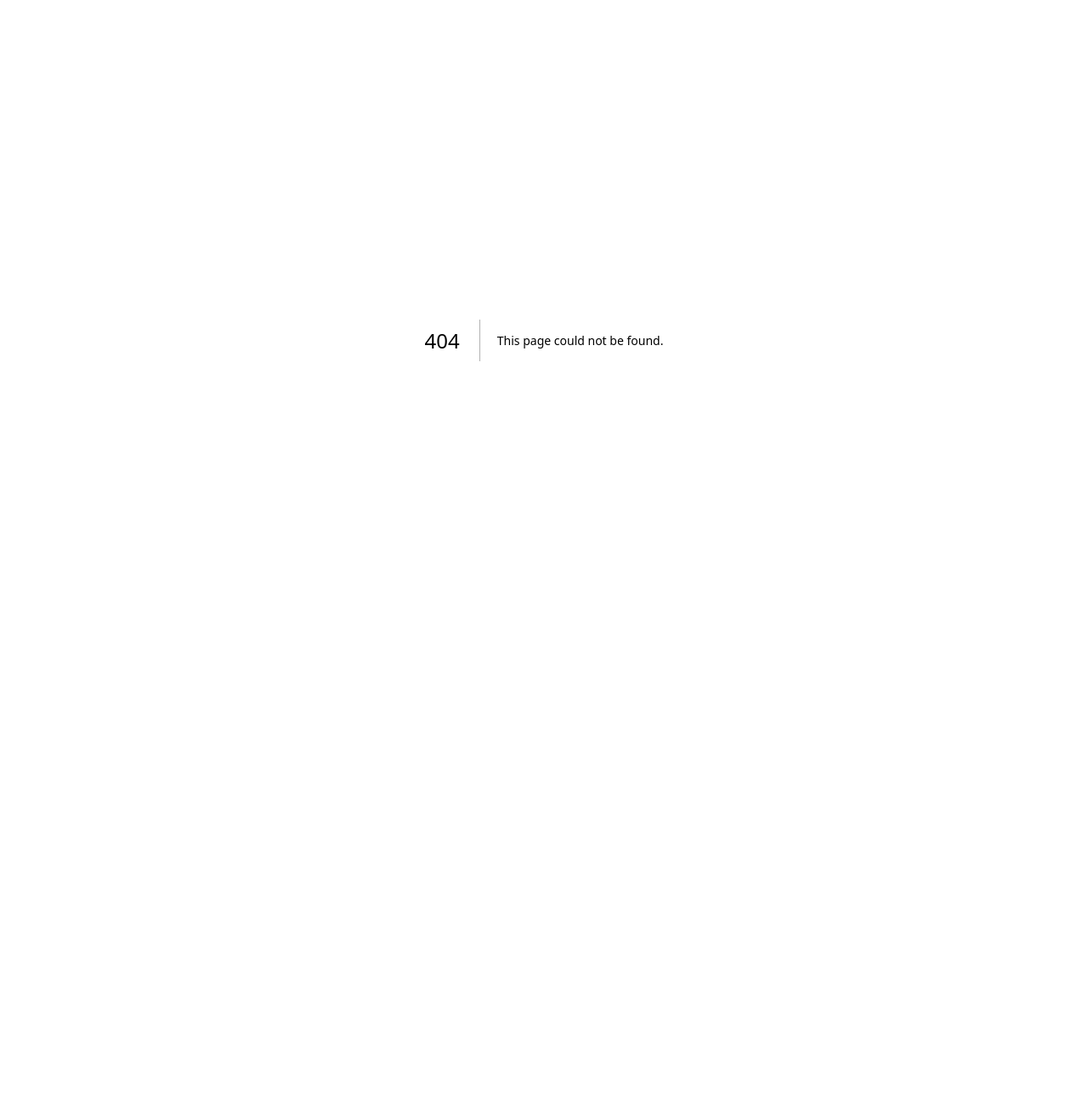
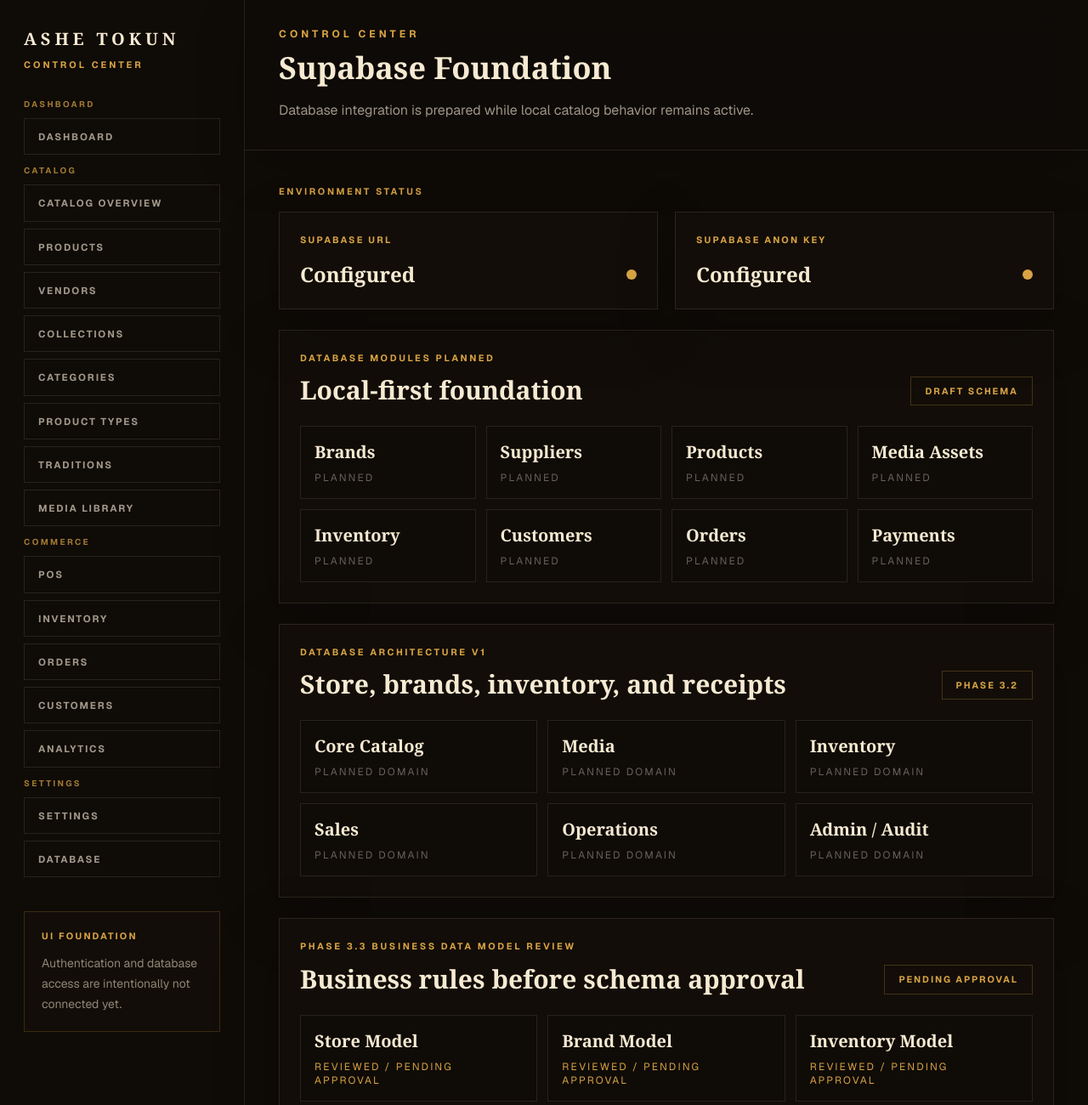
Before and after one commit to fxaleman03-coder/ashe-tokun, a Next.js app: page /admin/database in a window 1280 px wide. Before the commit this address had no page. Shown: the top 1300 px of the page at 85% size. Before the commit the page ends 800 px from the top, so only its background shows below. Built offline with nearby package versions, Linux system fonts and the light colour scheme; no server answers.

Commit message:
feat: complete commerce UI foundation and database architecture planning

```diff
--- /dev/null
+++ b/app/admin/database/page.tsx
@@ -0,0 +1,194 @@
+import AdminShell from "@/components/admin/AdminShell";
+import { getSupabaseEnvironmentStatus } from "@/lib/supabase/server";
+
+const plannedModules = [
+  "Brands",
+  "Suppliers",
+  "Products",
+  "Media Assets",
+  "Inventory",
+  "Customers",
+  "Orders",
+  "Payments",
+];
+
+const architectureDomains = [
+  "Core Catalog",
+  "Media",
+  "Inventory",
+  "Sales",
+  "Operations",
+  "Admin / Audit",
+];
+
+const businessReviewCards = [
+  "Store Model",
+  "Brand Model",
+  "Inventory Model",
+  "Sales Model",
+  "Future Operations",
+  "Migration Strategy",
+];
+
+function StatusCard({
+  label,
+  configured,
+}: {
+  label: string;
+  configured: boolean;
+}) {
+  return (
+    <article className="border border-[#f7ead2]/10 bg-[#120d08] p-6 shadow-[0_22px_70px_rgba(0,0,0,0.22)]">
+      <p className="text-[0.68rem] font-bold uppercase tracking-[0.2em] text-[#d8a344]">
+        {label}
+      </p>
+      <div className="mt-4 flex items-center justify-between gap-4">
+        <p className="font-serif text-2xl font-semibold text-[#f7ead2]">
+          {configured ? "Configured" : "Missing"}
+        </p>
+        <span
+          className={`h-3 w-3 rounded-full ${
+            configured ? "bg-[#d8a344]" : "bg-[#e8dcc8]/28"
+          }`}
+        />
+      </div>
+    </article>
+  );
+}
+
+export default function AdminDatabasePage() {
+  const environmentStatus = getSupabaseEnvironmentStatus();
+
+  return (
+    <AdminShell
+      title="Supabase Foundation"
+      description="Database integration is prepared while local catalog behavior remains active."
+    >
+      <div className="space-y-6">
+        <section>
+          <p className="mb-4 text-[0.68rem] font-bold uppercase tracking-[0.24em] text-[#d8a344]">
+            Environment Status
+          </p>
+          <div className="grid gap-5 md:grid-cols-2">
+            <StatusCard
+              label="Supabase URL"
+              configured={environmentStatus.hasUrl}
+            />
+            <StatusCard
+              label="Supabase anon key"
+              configured={environmentStatus.hasAnonKey}
+            />
+          </div>
+        </section>
+
+        <section className="border border-[#f7ead2]/10 bg-[#120d08] p-6 shadow-[0_22px_70px_rgba(0,0,0,0.22)]">
+          <div className="flex flex-wrap items-end justify-between gap-4">
+            <div>
+              <p className="text-[0.68rem] font-bold uppercase tracking-[0.24em] text-[#d8a344]">
+                Database Modules Planned
+              </p>
+              <h2 className="mt-3 font-serif text-3xl font-semibold text-[#f7ead2]">
+                Local-first foundation
+              </h2>
+            </div>
+            <span className="border border-[#d8a344]/25 px-4 py-2 text-[0.68rem] font-bold uppercase tracking-[0.18em] text-[#d8a344]">
+              Draft Schema
+            </span>
+          </div>
+
+          <div className="mt-6 grid gap-3 sm:grid-cols-2 xl:grid-cols-4">
+            {plannedModules.map((moduleName) => (
+              <article
+                key={moduleName}
+                className="border border-[#f7ead2]/10 bg-[#0f0b07] p-4"
+              >
+                <p className="font-serif text-xl font-semibold text-[#f7ead2]">
+                  {moduleName}
+                </p>
+                <p className="mt-2 text-xs uppercase tracking-[0.18em] text-[#e8dcc8]/42">
+                  Planned
+                </p>
+              </article>
+            ))}
+          </div>
+        </section>
+
+        <section className="border border-[#f7ead2]/10 bg-[#120d08] p-6 shadow-[0_22px_70px_rgba(0,0,0,0.22)]">
+          <div className="flex flex-wrap items-end justify-between gap-4">
+            <div>
+              <p className="text-[0.68rem] font-bold uppercase tracking-[0.24em] text-[#d8a344]">
+                Database Architecture v1
+              </p>
+              <h2 className="mt-3 font-serif text-3xl font-semibold text-[#f7ead2]">
+                Store, brands, inventory, and receipts
+              </h2>
+            </div>
+            <span className="border border-[#d8a344]/25 px-4 py-2 text-[0.68rem] font-bold uppercase tracking-[0.18em] text-[#d8a344]">
+              Phase 3.2
+            </span>
+          </div>
+
+          <div className="mt-6 grid gap-3 sm:grid-cols-2 xl:grid-cols-3">
+            {architectureDomains.map((domain) => (
+              <article
+                key={domain}
+                className="border border-[#f7ead2]/10 bg-[#0f0b07] p-4"
+              >
+                <p className="font-serif text-xl font-semibold text-[#f7ead2]">
+                  {domain}
+                </p>
+                <p className="mt-2 text-xs uppercase tracking-[0.18em] text-[#e8dcc8]/42">
+                  Planned domain
+                </p>
+              </article>
+            ))}
+          </div>
+        </section>
+
+        <section className="border border-[#f7ead2]/10 bg-[#120d08] p-6 shadow-[0_22px_70px_rgba(0,0,0,0.22)]">
+          <div className="flex flex-wrap items-end justify-between gap-4">
+            <div>
+              <p className="text-[0.68rem] font-bold uppercase tracking-[0.24em] text-[#d8a344]">
+                Phase 3.3 Business Data Model Review
+              </p>
+              <h2 className="mt-3 font-serif text-3xl font-semibold text-[#f7ead2]">
+                Business rules before schema approval
+              </h2>
+            </div>
+            <span className="border border-[#d8a344]/25 px-4 py-2 text-[0.68rem] font-bold uppercase tracking-[0.18em] text-[#d8a344]">
+              Pending Approval
+            </span>
+          </div>
+
+          <div className="mt-6 grid gap-3 sm:grid-cols-2 xl:grid-cols-3">
+            {businessReviewCards.map((card) => (
+              <article
+                key={card}
+                className="border border-[#f7ead2]/10 bg-[#0f0b07] p-4"
+              >
+                <p className="font-serif text-xl font-semibold text-[#f7ead2]">
+                  {card}
+                </p>
+                <p className="mt-2 text-xs uppercase tracking-[0.18em] text-[#d8a344]">
+                  Reviewed / Pending Approval
+                </p>
+              </article>
+            ))}
+          </div>
+        </section>
+
+        <section className="border border-[#d8a344]/25 bg-[#120d08] p-6 shadow-[0_22px_70px_rgba(0,0,0,0.22)]">
+          <p className="font-serif text-2xl font-semibold text-[#f7ead2]">
+            Database integration is prepared but local catalog behavior remains
+            active.
+          </p>
+          <p className="mt-3 max-w-3xl text-sm leading-6 text-[#e8dcc8]/58">
+            Product Studio, POS, Product Wizard, and storefront catalog flows
+            continue using the existing local seed data and browser-local
+            overrides until a future integration phase connects persistence.
+          </p>
+        </section>
+      </div>
+    </AdminShell>
+  );
+}
--- a/components/admin/AdminSidebar.tsx
+++ b/components/admin/AdminSidebar.tsx
@@ -30,7 +30,10 @@
   },
   {
     title: "Settings",
-    links: [{ href: "/admin/settings", label: "Settings" }],
+    links: [
+      { href: "/admin/settings", label: "Settings" },
+      { href: "/admin/database", label: "Database" },
+    ],
   },
 ];
 
--- /dev/null
+++ b/lib/supabase/client.ts
@@ -0,0 +1,16 @@
+import { createClient, type SupabaseClient } from "@supabase/supabase-js";
+
+const supabaseUrl = process.env.NEXT_PUBLIC_SUPABASE_URL;
+const supabaseAnonKey = process.env.NEXT_PUBLIC_SUPABASE_ANON_KEY;
+
+export function isSupabaseConfigured() {
+  return Boolean(supabaseUrl && supabaseAnonKey);
+}
+
+export function createSupabaseBrowserClient(): SupabaseClient | null {
+  if (!supabaseUrl || !supabaseAnonKey) {
+    return null;
+  }
+
+  return createClient(supabaseUrl, supabaseAnonKey);
+}
--- /dev/null
+++ b/lib/supabase/server.ts
@@ -0,0 +1,23 @@
+import { createClient, type SupabaseClient } from "@supabase/supabase-js";
+
+const supabaseUrl = process.env.NEXT_PUBLIC_SUPABASE_URL;
+const supabaseAnonKey = process.env.NEXT_PUBLIC_SUPABASE_ANON_KEY;
+
+export function getSupabaseEnvironmentStatus() {
+  return {
+    hasUrl: Boolean(supabaseUrl),
+    hasAnonKey: Boolean(supabaseAnonKey),
+  };
+}
+
+export function createSupabaseServerClient(): SupabaseClient | null {
+  if (!supabaseUrl || !supabaseAnonKey) {
+    return null;
+  }
+
+  return createClient(supabaseUrl, supabaseAnonKey, {
+    auth: {
+      persistSession: false,
+    },
+  });
+}
--- a/package.json
+++ b/package.json
@@ -9,6 +9,7 @@
     "lint": "eslint"
   },
   "dependencies": {
+    "@supabase/supabase-js": "^2.110.2",
     "next": "16.2.10",
     "react": "19.2.4",
     "react-dom": "19.2.4"
```
Also changed, not shown: 4 other files (tests, documents, lock files or other folders).
